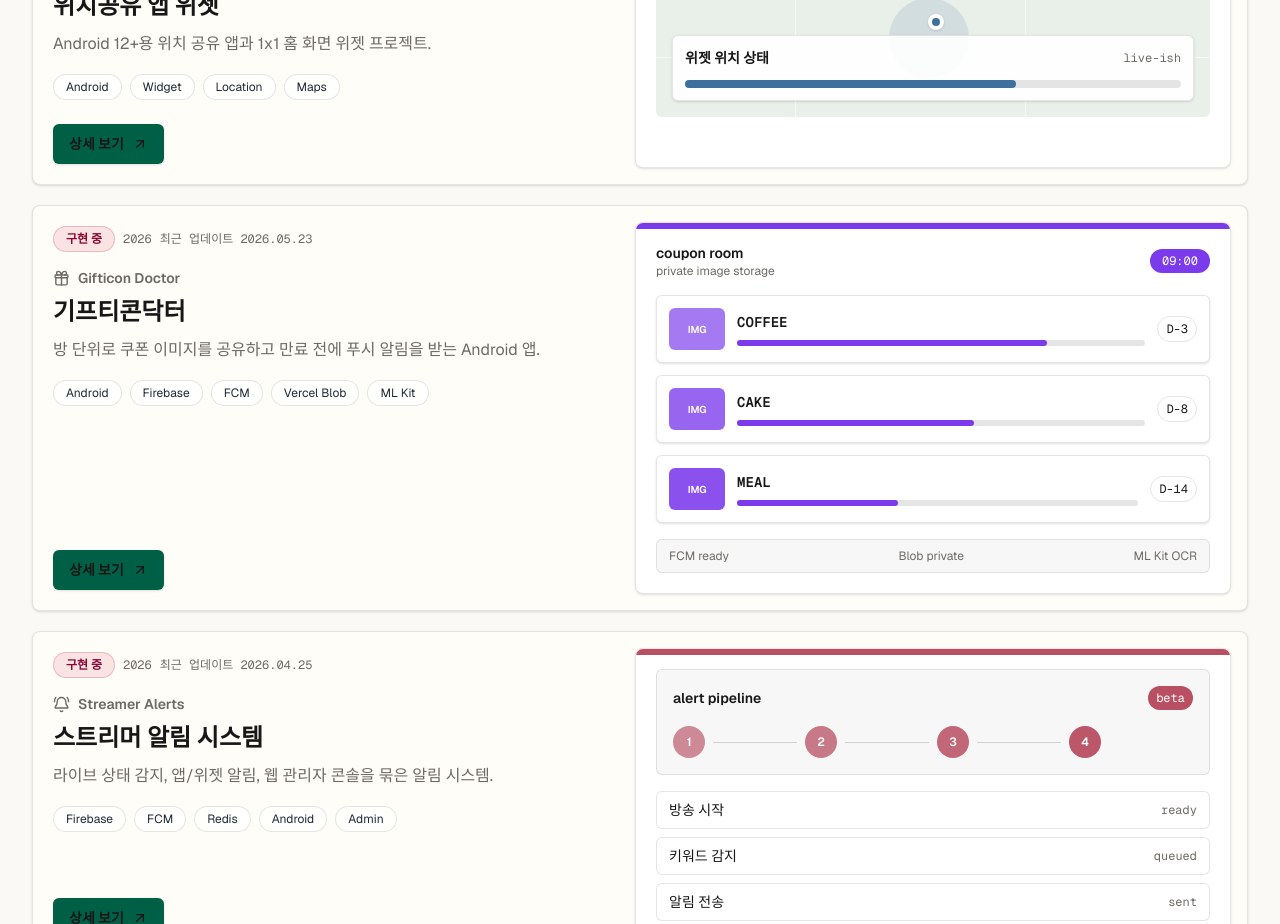
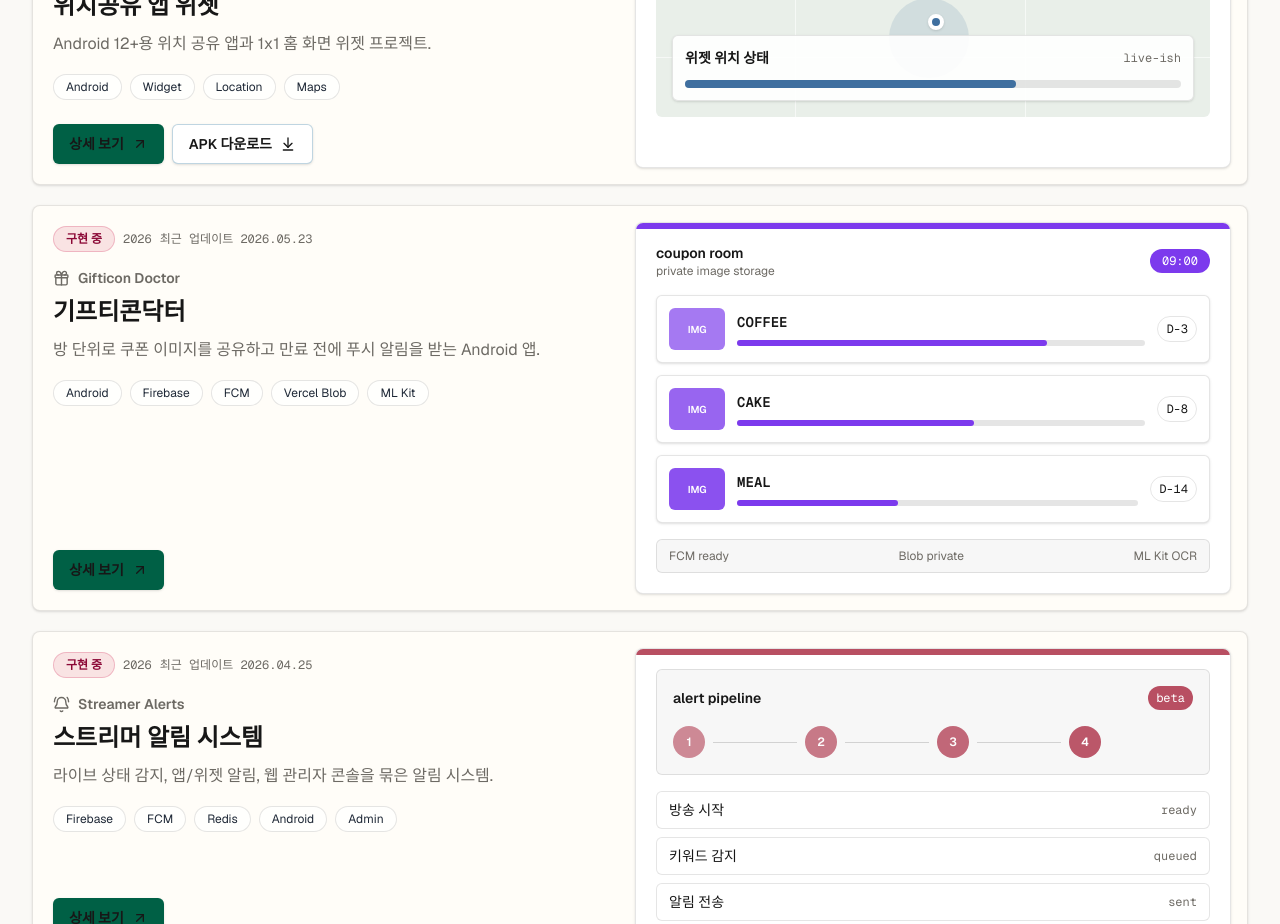
Before and after one commit to wjdals988/mydashboard, a Next.js app: page / in a window 1280 px wide. Shown: the part 1220-2144 px from the top of the page. Built offline with nearby package versions, Linux system fonts and the light colour scheme.

Commit message:
Add location APK download

```diff
--- a/src/app/projects/[slug]/page.tsx
+++ b/src/app/projects/[slug]/page.tsx
@@ -1,4 +1,4 @@
-import { ArrowLeft, ExternalLink } from "lucide-react";
+import { ArrowDownToLine, ArrowLeft, ExternalLink } from "lucide-react";
 import type { Metadata } from "next";
 import Link from "next/link";
 import { notFound } from "next/navigation";
@@ -109,6 +109,16 @@ export default async function ProjectPage({ params }: ProjectPageProps) {
                 <ExternalLink aria-hidden="true" size={16} />
               </a>
             )}
+            {project.apk && (
+              <a
+                className="inline-flex h-11 items-center gap-2 rounded-md bg-sky-800 px-5 text-sm font-semibold text-white shadow-sm transition hover:bg-sky-900"
+                href={project.apk.url}
+                rel="noreferrer"
+              >
+                APK 다운로드
+                <ArrowDownToLine aria-hidden="true" size={16} />
+              </a>
+            )}
           </div>
 
           <ProjectVisual
@@ -123,8 +133,57 @@ export default async function ProjectPage({ params }: ProjectPageProps) {
           <DetailBlock title="주요 기능" items={project.highlights} />
           <DetailBlock title="추후 과제" items={project.nextSteps} />
         </section>
+
+        {project.apk && <ApkBlock apk={project.apk} />}
       </div>
     </main>
+  );
+}
+
+function ApkBlock({
+  apk,
+}: {
+  apk: NonNullable<ReturnType<typeof getProject>>["apk"];
+}) {
+  if (!apk) {
+    return null;
+  }
+
+  return (
+    <section className="rounded-lg border border-black/10 bg-[var(--panel)] p-5 shadow-sm">
+      <div className="flex flex-col justify-between gap-4 md:flex-row md:items-start">
+        <div>
+          <p className="text-sm font-semibold text-sky-900">Android 다운로드</p>
+          <h2 className="mt-2 text-xl font-semibold">{apk.fileName}</h2>
+          <p className="mt-2 text-sm leading-6 text-[var(--muted)]">
+            {apk.label} · v{apk.version} ({apk.versionCode}) · {apk.size}
+          </p>
+        </div>
+        <a
+          className="inline-flex h-10 items-center justify-center gap-2 rounded-md bg-sky-800 px-4 text-sm font-semibold text-white shadow-sm transition hover:bg-sky-900"
+          href={apk.url}
+          rel="noreferrer"
+        >
+          APK 다운로드
+          <ArrowDownToLine aria-hidden="true" size={16} />
+        </a>
+      </div>
+      <div className="mt-4 grid gap-3 text-sm md:grid-cols-[120px_1fr]">
+        <span className="font-semibold text-[var(--muted)]">SHA256</span>
+        <code className="break-all rounded-md border border-black/10 bg-white/70 px-3 py-2 font-mono text-xs">
+          {apk.sha256}
+        </code>
+        <span className="font-semibold text-[var(--muted)]">Release</span>
+        <a
+          className="break-all rounded-md border border-black/10 bg-white/70 px-3 py-2 text-sm text-sky-900 underline-offset-4 hover:underline"
+          href={apk.releaseUrl}
+          rel="noreferrer"
+          target="_blank"
+        >
+          {apk.releaseUrl}
+        </a>
+      </div>
+    </section>
   );
 }
 
--- a/src/components/project-card.tsx
+++ b/src/components/project-card.tsx
@@ -1,4 +1,4 @@
-import { ArrowUpRight, ExternalLink } from "lucide-react";
+import { ArrowDownToLine, ArrowUpRight, ExternalLink } from "lucide-react";
 import Link from "next/link";
 import { ProjectVisual } from "@/components/project-visual";
 import { type Project, statusTone } from "@/lib/projects";
@@ -69,6 +69,16 @@ export function ProjectCard({ project }: ProjectCardProps) {
               <ExternalLink aria-hidden="true" size={16} />
             </a>
           )}
+          {project.apk && (
+            <a
+              className="inline-flex h-10 items-center gap-2 rounded-md border border-sky-800/25 bg-white px-4 text-sm font-semibold text-sky-950 shadow-sm transition hover:border-sky-800/45 hover:bg-sky-50"
+              href={project.apk.url}
+              rel="noreferrer"
+            >
+              APK 다운로드
+              <ArrowDownToLine aria-hidden="true" size={16} />
+            </a>
+          )}
         </div>
       </div>
       <ProjectVisual
--- a/src/lib/projects.ts
+++ b/src/lib/projects.ts
@@ -26,6 +26,16 @@ export type Project = {
   year: string;
   updatedAt: string;
   liveUrl?: string;
+  apk?: {
+    url: string;
+    fileName: string;
+    version: string;
+    versionCode: number;
+    size: string;
+    sha256: string;
+    releaseUrl: string;
+    label: string;
+  };
   tags: string[];
   highlights: string[];
   nextSteps: string[];
@@ -118,6 +128,17 @@ export const projects: Project[] = [
     statusLabel: "개인 사용 중",
     year: "2026",
     updatedAt: "2026.04.25",
+    apk: {
+      url: "https://github.com/wjdals988/imherebuddy/releases/download/v1.1.0/location-share-widget-v1.1.0.apk",
+      fileName: "location-share-widget-v1.1.0.apk",
+      version: "1.1.0",
+      versionCode: 3,
+      size: "11,153,863 bytes",
+      sha256:
+        "154a4357a01dc72f4d7d043925d80a31bb0b5bc89672c67de15343bf363a3441",
+      releaseUrl: "https://github.com/wjdals988/imherebuddy/releases/tag/v1.1.0",
+      label: "signed release APK",
+    },
     tags: ["Android", "Widget", "Location", "Maps"],
     highlights: [
       "앱을 실행하면 위치 권한 요청 후 현재 위치 미리보기를 바로 로드합니다.",
```
